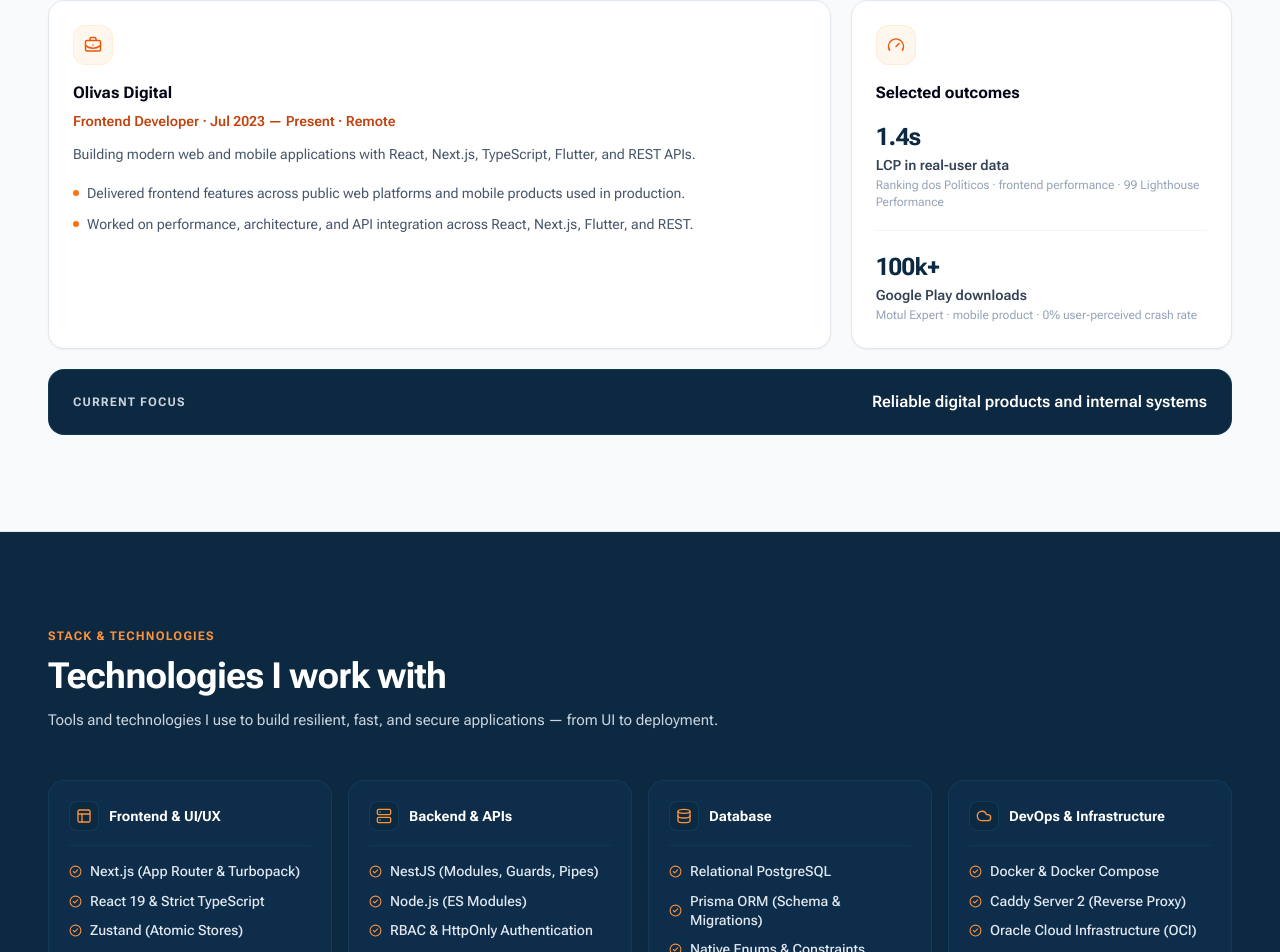
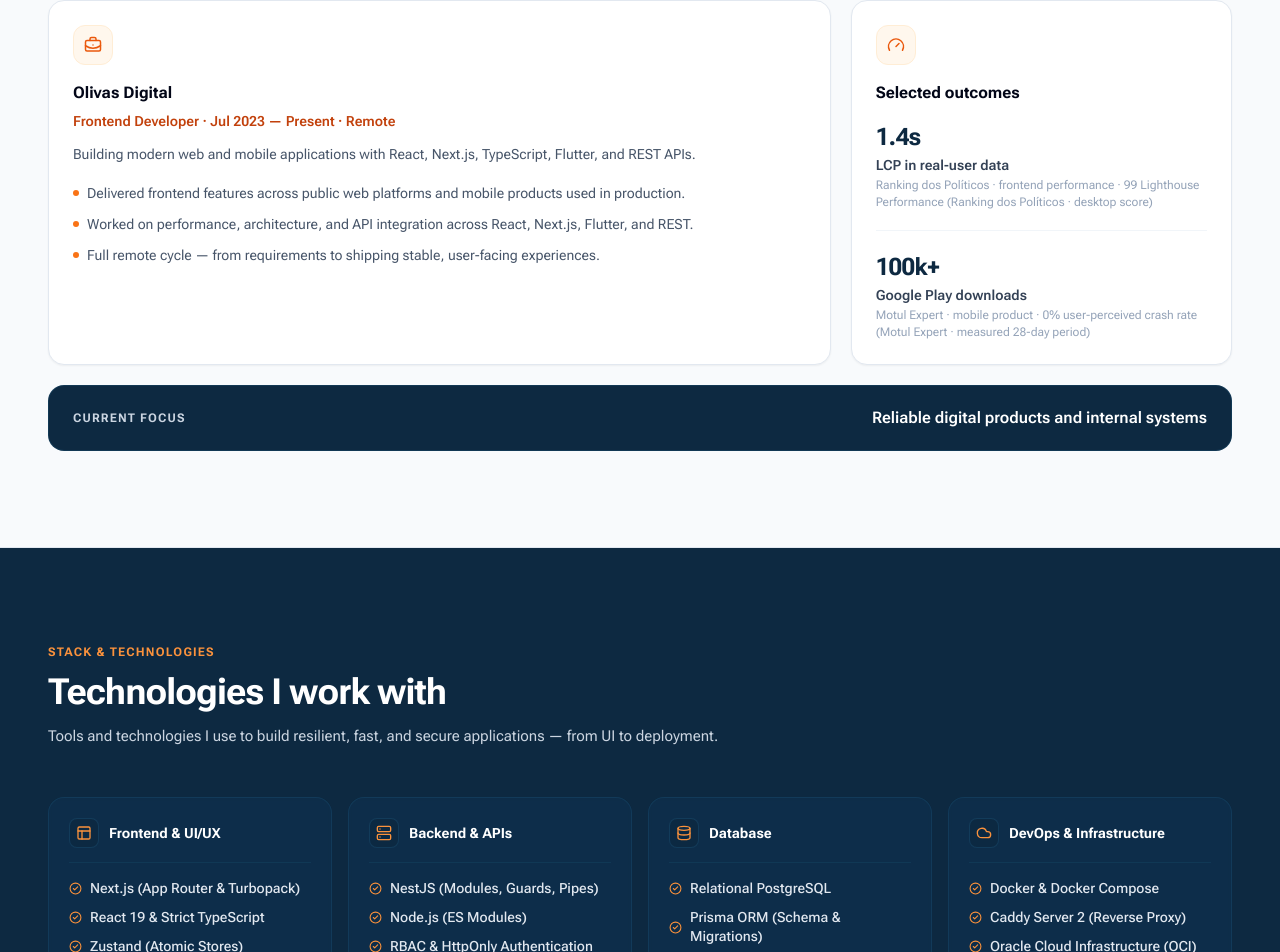
Before and after one commit to Cr1stofe/portfolio, a Next.js app: page /en in a window 1280 px wide. Shown: the part 1575-2527 px from the top of the page. Built offline with nearby package versions, Linux system fonts and the light colour scheme; no server answers.

Commit message:
fix: preserve project analytics context

```diff
--- a/src/components/sections/Career.tsx
+++ b/src/components/sections/Career.tsx
@@ -51,14 +51,12 @@ export async function Career({ locale }: { locale: string }) {
               {t('background.desc')}
             </p>
             <ul className="space-y-2 text-sm leading-relaxed text-slate-600">
-              {(t.raw('background.bullets') as string[])
-                .slice(0, 2)
-                .map((bullet) => (
-                  <li key={bullet} className="flex items-start gap-2">
-                    <span className="mt-2 h-1.5 w-1.5 flex-shrink-0 rounded-full bg-orange-500" />
-                    <span>{bullet}</span>
-                  </li>
-                ))}
+              {(t.raw('background.bullets') as string[]).map((bullet) => (
+                <li key={bullet} className="flex items-start gap-2">
+                  <span className="mt-2 h-1.5 w-1.5 flex-shrink-0 rounded-full bg-orange-500" />
+                  <span>{bullet}</span>
+                </li>
+              ))}
             </ul>
           </article>
 
@@ -80,7 +78,8 @@ export async function Career({ locale }: { locale: string }) {
                 <p className="mt-0.5 text-xs leading-snug text-slate-400">
                   {t('outcomes.ranking.context')} ·{' '}
                   {t('outcomes.rankingScore.value')}{' '}
-                  {t('outcomes.rankingScore.label')}
+                  {t('outcomes.rankingScore.label')} (
+                  {t('outcomes.rankingScore.context')})
                 </p>
               </div>
               <div className="border-t border-slate-100 pt-5">
@@ -93,7 +92,8 @@ export async function Career({ locale }: { locale: string }) {
                 <p className="mt-0.5 text-xs leading-snug text-slate-400">
                   {t('outcomes.motul.context')} ·{' '}
                   {t('outcomes.motulStability.value')}{' '}
-                  {t('outcomes.motulStability.label')}
+                  {t('outcomes.motulStability.label')} (
+                  {t('outcomes.motulStability.context')})
                 </p>
               </div>
             </div>
--- a/src/components/sections/Projects.tsx
+++ b/src/components/sections/Projects.tsx
@@ -38,6 +38,7 @@ export async function Projects({ locale }: { locale: string }) {
       githubUrl: 'https://github.com/Cr1stofe/tailored-cv',
       liveUrl: 'https://api-docs-tailored-cv.cr1stofe.dev/docs',
       liveLabel: t('apiDocs'),
+      liveLinkType: 'api_docs',
       featuredIcon: <Sparkles className="h-5 w-5 text-orange-400" />,
       accentBg: 'bg-ocean-700',
       accentBorder: 'border-ocean-600',
@@ -58,6 +59,7 @@ export async function Projects({ locale }: { locale: string }) {
       stack: ['Next.js', 'TypeScript', 'BFF', 'Zustand', 'SCSS Modules', 'Zod'],
       githubUrl: 'https://github.com/Cr1stofe/lms-front-next',
       liveUrl: 'https://veltro.cr1stofe.dev/',
+      liveLinkType: 'live_demo',
       featuredIcon: <Layers className="h-5 w-5" />,
       accentBg: 'bg-white',
       accentBorder: 'border-slate-200',
@@ -87,6 +89,7 @@ export async function Projects({ locale }: { locale: string }) {
       githubUrl: 'https://github.com/Cr1stofe/lms-nest-postgres',
       liveUrl: 'https://api-veltro.cr1stofe.dev/api/docs',
       liveLabel: t('apiDocs'),
+      liveLinkType: 'api_docs',
       featuredIcon: <Server className="h-5 w-5 text-orange-400" />,
       accentBg: 'bg-ocean-700',
       accentBorder: 'border-ocean-600',
@@ -107,6 +110,7 @@ export async function Projects({ locale }: { locale: string }) {
       stack: ['Next.js', 'React', 'TypeScript', 'Zustand', 'Core Web Vitals'],
       liveUrl: 'https://ranking.org.br/',
       liveLabel: t('viewSite'),
+      liveLinkType: 'website',
       featuredIcon: <Globe2 className="h-5 w-5" />,
       accentBg: 'bg-white',
       accentBorder: 'border-slate-200',
@@ -127,6 +131,7 @@ export async function Projects({ locale }: { locale: string }) {
       liveUrl:
         'https://play.google.com/store/apps/details?id=br.com.motulexpert&hl=pt_BR',
       liveLabel: t('googlePlay'),
+      liveLinkType: 'app_store',
       featuredIcon: <Smartphone className="h-5 w-5 text-orange-400" />,
       accentBg: 'bg-ocean-700',
       accentBorder: 'border-ocean-600',
--- a/src/components/ui/ProjectsCarousel.tsx
+++ b/src/components/ui/ProjectsCarousel.tsx
@@ -11,7 +11,7 @@ import {
 import { FaGithub } from 'react-icons/fa6';
 import Link from 'next/link';
 import { cn } from '@/lib/utils';
-import { trackProjectClick } from '@/lib/analytics';
+import { trackProjectClick, type ProjectLinkType } from '@/lib/analytics';
 
 export interface ProjectItem {
   title: string;
@@ -23,8 +23,10 @@ export interface ProjectItem {
   githubUrl?: string;
   liveUrl?: string;
   liveLabel?: string;
+  liveLinkType?: ProjectLinkType;
   secondaryUrl?: string;
   secondaryLabel?: string;
+  secondaryLinkType?: ProjectLinkType;
   featuredIcon: React.ReactNode;
   accentBg: string;
   accentBorder: string;
@@ -187,7 +189,7 @@ function ProjectCard({
               onClick={() =>
                 trackProjectClick(
                   project.title,
-                  project.liveLabel ? 'api_docs' : 'live_demo',
+                  project.liveLinkType ?? 'live_demo',
                   project.liveUrl!
                 )
               }
@@ -242,7 +244,7 @@ function ProjectCard({
               onClick={() =>
                 trackProjectClick(
                   project.title,
-                  'api_docs',
+                  project.secondaryLinkType ?? 'api_docs',
                   project.secondaryUrl!
                 )
               }
--- a/src/lib/analytics.ts
+++ b/src/lib/analytics.ts
@@ -1,7 +1,10 @@
+export type ProjectLinkType =
+  'live_demo' | 'api_docs' | 'github_repo' | 'website' | 'app_store';
+
 export interface ProjectClickEvent {
   event: 'project_click';
   project_name: string;
-  link_type: 'live_demo' | 'api_docs' | 'github_repo';
+  link_type: ProjectLinkType;
   destination_url: string;
 }
 
@@ -53,7 +56,7 @@ export function sendAnalyticsEvent(data: AnalyticsEvent): void {
 
 export function trackProjectClick(
   projectName: string,
-  linkType: 'live_demo' | 'api_docs' | 'github_repo',
+  linkType: ProjectLinkType,
   destinationUrl: string
 ): void {
   sendAnalyticsEvent({
```
